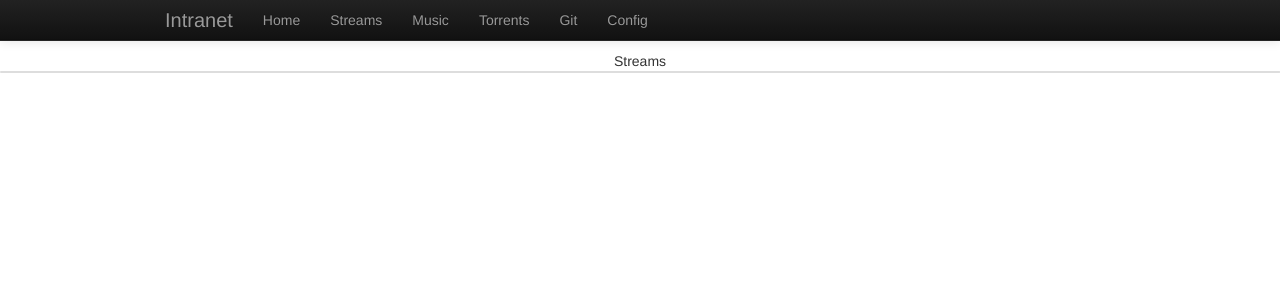
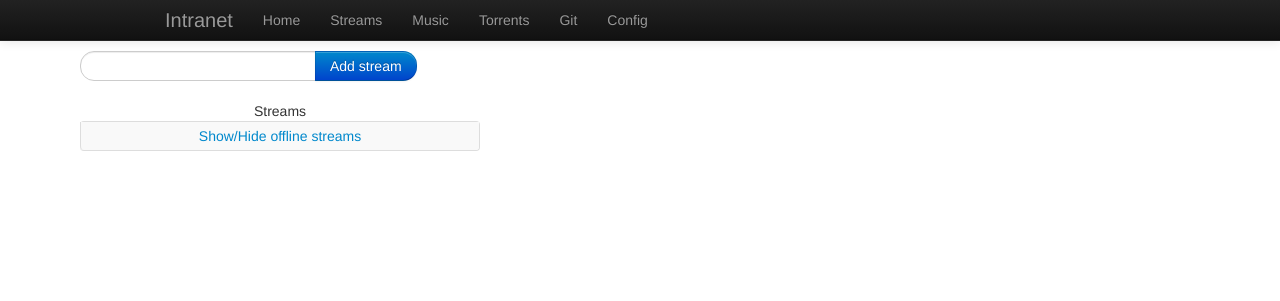
Before and after one commit to wezegege/intranet, a Django app: template intranet/templates/streams.html in a window 1280 px wide. Shown: the top 301 px of the page. Run offline with Django 3.2, Linux system fonts and the light colour scheme; the template is opened without the code that fills it, so the values that code supplies are empty; some libraries are stand-ins or nearby versions.

Commit message:
stream page upgrade

```diff
--- a/intranet/static/css/streams.css
+++ b/intranet/static/css/streams.css
@@ -1,4 +1,26 @@
-.channel img.channel-logo {
+table {
+  table-layout: fixed;
+}
+
+table td {
+  overflow: hidden;
+}
+
+.channel td.channel-logo {
+  width: 16%;
+  vertical-align: middle;
+  text-align: center;
+}
+
+tr#stream-separator td {
+  text-align: center;
+}
+
+.channel td.channel-logo img {
   width: 50px;
   height: 50px;
 }
+
+.channel.info {
+  display: none;
+}
--- a/intranet/templates/streams.html
+++ b/intranet/templates/streams.html
@@ -8,11 +8,25 @@
 {% endblock meta %}
 
 {% block content %}
-<table class="table table-bordered table-striped table-condensed">
-  <caption>Streams</caption>
-  <tbody id="channels">
-  </tbody>
-</table>
+  <div class="span5 offset1">
+    <div class="row">
+      <form class="form-search" action="" name="add_stream">
+        <p class="input-append">
+          <input type="text" name="channel" id="add_stream" class="search-query" />
+          <input class="btn btn-primary" type="submit" id="submit_add" value="Add stream" />
+        </p>
+      </form>
+    </div>
+    <div class="row">
+    <table class="table table-bordered table-striped table-condensed">
+      <caption>Streams</caption>
+      <tbody id="channels">
+        <tr id="stream-separator"><td colspan="2"><a>Show/Hide offline streams</a></td></tr>
+      </tbody>
+    </table>
+  </div>
+  </div>
+</div>
 {% endblock content %}
 
 {% block javascript %}
--- a/intranet/templates/streams.js
+++ b/intranet/templates/streams.js
@@ -28,7 +28,7 @@ function get_streams() {
 };
 
 function create_container() {
-  var container = $(' <tr class="channel"><td><img class="channel-logo" /></td> <td><a class="channel-title"><strong></strong></a> <span class="channel-game"></span><br /> <small class="channel-status"></small> </td></tr> ');
+  var container = $(' <tr class="channel"><td class="channel-logo"><img class="img-rounded" /></td> <td><a class="channel-title"><strong></strong></a> <span class="channel-game"></span><br /> <small class="channel-status"></small> </td></tr> ');
   return container;
 };
 
@@ -41,7 +41,7 @@ function list_channels(data) {
 
 function update_stream(container, channel) {
   container.attr('stream', channel.name);
-  container.find('img.channel-logo').attr('src', channel.logo);
+  container.find('td.channel-logo img').attr('src', channel.logo);
   container.find('a.channel-title strong').text(channel.display_name);
   container.find('a.channel-title').attr('href', channel.url).attr('alt', channel.name);
   if (channel.game != null) {
@@ -52,7 +52,7 @@ function update_stream(container, channel) {
   container.find('small.channel-status').text(channel.status);
   if (channel.streaming && ! container.hasClass('success')) {
     container.removeClass('info').addClass('success');
-    $('tbody#channels').prepend(container);
+    $('tr#stream-separator').before(container);
   } else if (!channel.streaming && ! container.hasClass('info')) {
     container.removeClass('success').addClass('info');
     $('tbody#channels').append(container);
@@ -80,3 +80,26 @@ $(document).ready(function() {
   };
   update_streams();
 });
+
+$(function() {
+  $("#submit_add").click(function() {
+    $.ajax({
+      type : "GET",
+      url : "{% url 'add_stream' %}",
+      data : {'channel' : $("input#add_stream").val()},
+      dataType : "json",
+      success : confirm_add,
+    });
+    return false;
+  });
+});
+
+function confirm_add(data) {
+  update_streams();
+};
+
+$(function() {
+  $("#stream-separator").click(function() {
+    $("tr.channel.info").toggle();
+  });
+});
--- a/intranet/views/streams.py
+++ b/intranet/views/streams.py
@@ -102,7 +102,7 @@ def update_streams(request):
 
 @view.route('^channels/$')
 def get_channels(request):
-  result = [channel.to_dict() for channel in Channel.objects.all()]
+  result = [channel.to_dict() for channel in Channel.objects.order_by('name').all()]
   return HttpResponse(json.dumps(result), mimetype='application/json')
 
 @view.route('^videos/$')
```
Also changed, not shown: 1 other file.
